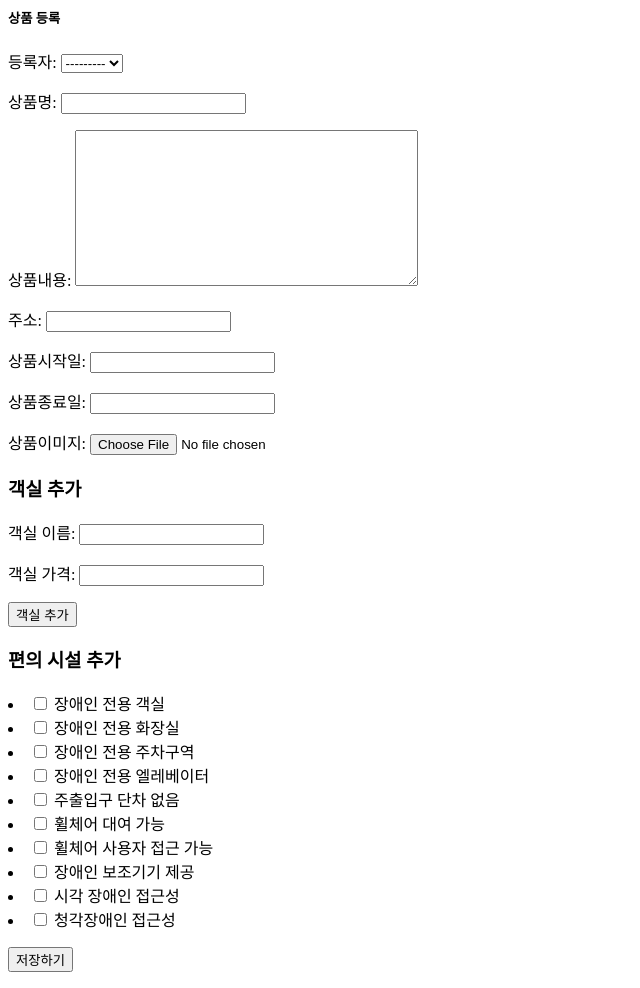
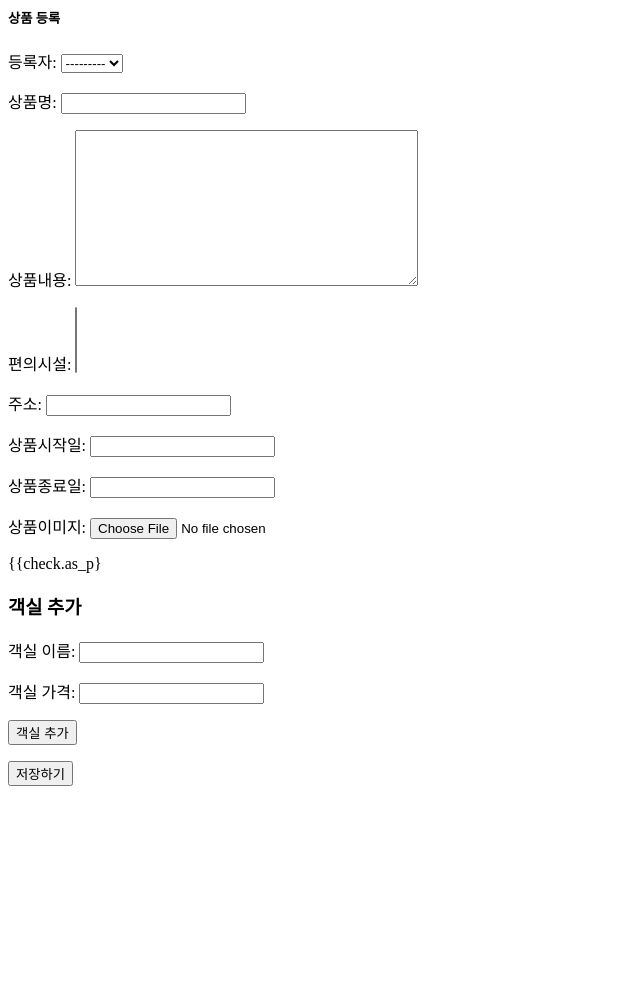
Before and after one commit to soyeonnnb/se-12, a Django app: page /hotels/makehotel/ in a window 1280 px wide. Shown: the whole page, without its empty margins (0-640 px from the left). After the commit the page ends 786 px from the top, so only its background shows below. Run offline with Django 3.2, Linux system fonts and the light colour scheme; data that the repository does not hold is empty; some libraries are stand-ins or nearby versions.

Commit message:
호텔 - 필드 수정

```diff
--- a/bftour/hotels/forms.py
+++ b/bftour/hotels/forms.py
@@ -1,6 +1,8 @@
 from django import forms
-from .models import Hotel
+from .models import Hotel, RoomType
 from rooms.models import Room
+
+from . import models
 
 
 class MakeHotel(forms.ModelForm):
@@ -10,6 +12,7 @@
             "mem_seq",
             "title",
             "contents",
+            "type",
             "address",
             "start_dt",
             "end_dt",
@@ -19,11 +22,15 @@
             "mem_seq": "등록자",
             "title": "상품명",
             "contents": "상품내용",
+            "type" :"편의시설",
             "address": "주소",
             "start_dt": "상품시작일",
             "end_dt": "상품종료일",
             "thumb_file": "상품이미지",
         }
+
+#class MakeType(forms.ModelForm):
+        type = forms.ModelChoiceField(label='편의시설',queryset= models.RoomType.objects.all(), empty_label="Any Kind", required=False)
 
 
 class MakeRoom(forms.ModelForm):
--- a/bftour/hotels/models.py
+++ b/bftour/hotels/models.py
@@ -26,7 +26,7 @@
     type = models.ManyToManyField(
         "RoomType", related_name="hotels", null=True, blank=True
     )
-    facility = models.CharField(max_length=50, default="")
+    #facility = models.CharField(max_length=50, default="")
     start_dt = models.DateTimeField("date published")
     end_dt = models.DateTimeField("date published")
     #pro_price = models.IntegerField(default=0, validators=[MinValueValidator(0)])
--- a/bftour/hotels/views.py
+++ b/bftour/hotels/views.py
@@ -30,11 +30,11 @@
             forms2.user_id = request.user.id
             forms2.save()
 
+
         return redirect("/hotels/index")
     else:
         form = MakeHotel()
         form2 = MakeRoom()
-
     return render(request, "hotels/makehotel.html", {"form": form, "form2": form2})
 
 
--- a/bftour/templates/hotels/makehotel.html
+++ b/bftour/templates/hotels/makehotel.html
@@ -9,54 +9,14 @@
     <form method="POST" id="hotel" enctype="multipart/form-data" class="post-form my-3">
         {% csrf_token %}
         {{ form.as_p }}
-
+        {{check.as_p}
         <p><label><h3>객실 추가</h3></label>
             <div id="roomList">
                 {{ form2.as_p }}
             </div>
         <button type="button" id="room" value="" onclick="board.fn_roomPlus();">객실 추가</button>
 
-        <p><label><h3>편의 시설 추가</h3></label>
-            <li><label for="id_types_0"><input type="checkbox" name="types[]" value="1" id="id_types_0">
-         장애인 전용 객실</label>
 
-        </li>
-            <li><label for="id_types_1"><input type="checkbox" name="types[]" value="2" id="id_types_1">
-         장애인 전용 화장실</label>
-
-        </li>
-            <li><label for="id_types_2"><input type="checkbox" name="types[]" value="3" id="id_types_2">
-         장애인 전용 주차구역</label>
-
-        </li>
-            <li><label for="id_types_3"><input type="checkbox" name="types[]" value="4" id="id_types_3">
-         장애인 전용 엘레베이터</label>
-
-        </li>
-            <li><label for="id_types_4"><input type="checkbox" name="types[]" value="5" id="id_types_4">
-         주출입구 단차 없음</label>
-
-        </li>
-            <li><label for="id_types_5"><input type="checkbox" name="types[]" value="7" id="id_types_5">
-         휠체어 대여 가능</label>
-
-        </li>
-            <li><label for="id_types_6"><input type="checkbox" name="types[]" value="8" id="id_types_6">
-         휠체어 사용자 접근 가능</label>
-
-        </li>
-            <li><label for="id_types_7"><input type="checkbox" name="types[]" value="9" id="id_types_7">
-         장애인 보조기기 제공</label>
-
-        </li>
-            <li><label for="id_types_8"><input type="checkbox" name="types[]" value="10" id="id_types_8">
-         시각 장애인 접근성</label>
-
-        </li>
-            <li><label for="id_types_9"><input type="checkbox" name="types[]" value="12" id="id_types_9">
-         청각장애인 접근성</label>
-        </li>
-        </p>
         </p>
         <input type="hidden" name="roomNm" id="roomNm" value="">
         <input type="hidden" name="room_price" id="roomPrice" value="">
```
